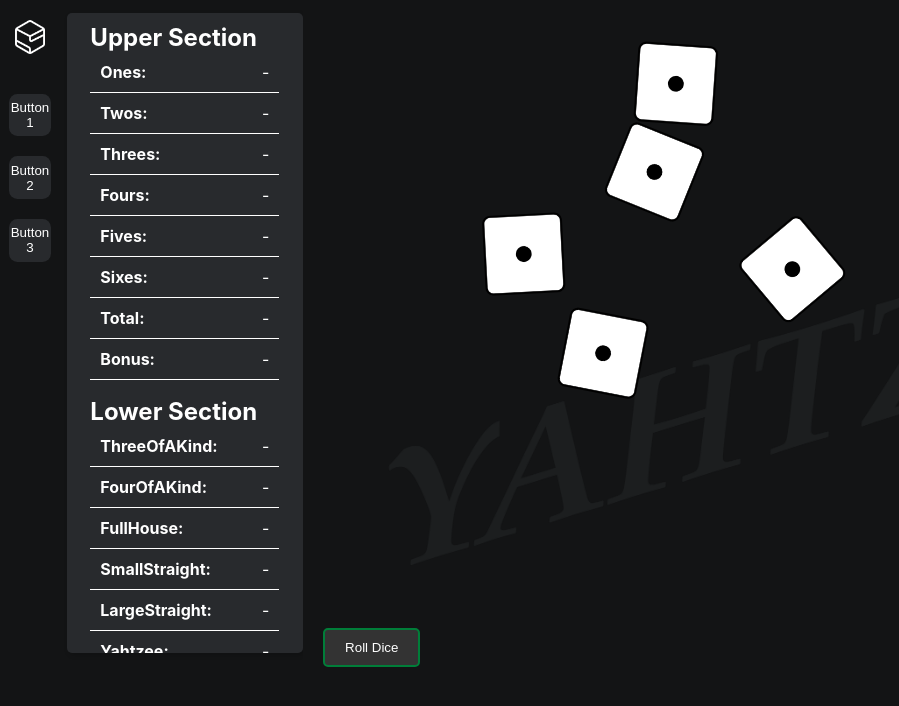
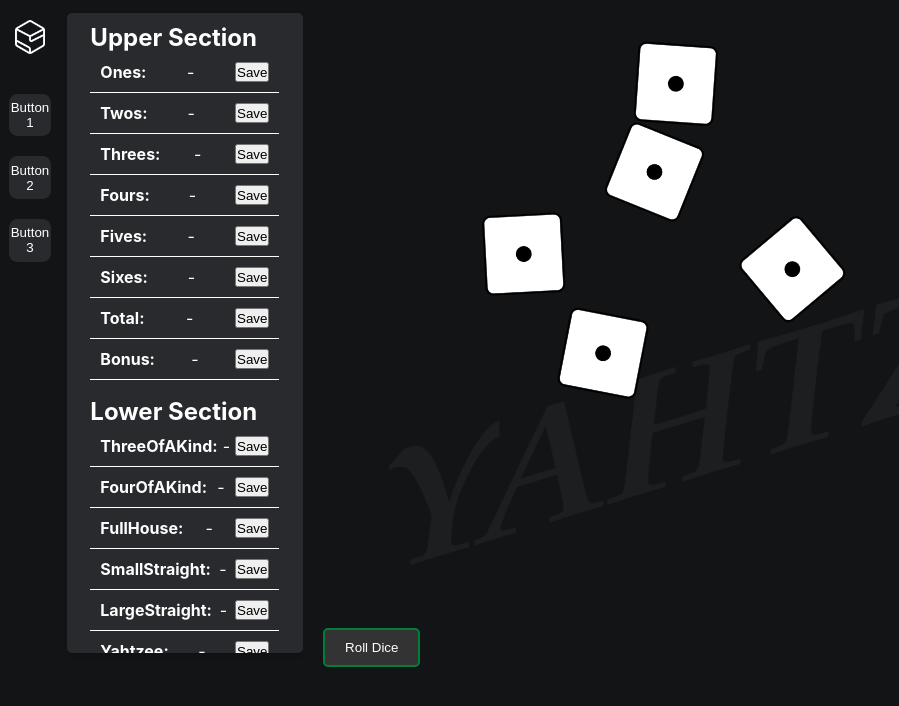
Before and after one commit to aidan-elliot/yatzy, a React (Create React App) app: page / in a window 1280 px wide. Shown: the top 706 px of the page, without its empty margins (0-899 px from the left). Built offline with nearby package versions, Linux system fonts and the light colour scheme.

Commit message:
syncing to switch devices

```diff
--- a/src/App.js
+++ b/src/App.js
@@ -1,4 +1,4 @@
-import React, { useState } from 'react';
+import React, { useState, useEffect } from 'react';
 import Scoreboard from './Scoreboard';
 import './App.css';
 import '@fontsource/inter';
@@ -6,13 +6,9 @@
 import Gameboard from './Gameboard';
 
 function App() {
-  // State to store the current values of the five dice
   const [dices, setDices] = useState([1, 1, 1, 1, 1]);
-
-  // State to track which dice are held
   const [held, setHeld] = useState([false, false, false, false, false]);
-
-  // State to store the scores of the upper and lower sections of the game
+  const [rolls, setRolls] = useState(0);
   const [scores, setScores] = useState({
     upper: {
       Ones: null,
@@ -22,7 +18,7 @@
       Fives: null,
       Sixes: null,
       Total: null,
-      Bonus: null
+      Bonus: null,
     },
     lower: {
       ThreeOfAKind: null,
@@ -35,96 +31,138 @@
       YahtzeeBonus: null,
       TotalLower: null,
       TotalUpper: null,
-      GrandTotal: null
-    }
+      GrandTotal: null,
+    },
   });
 
-  // Function to toggle the held status of a dice based on its index
+  // State to store available categories
+  const [availableCategories, setAvailableCategories] = useState([]);
+
+  useEffect(() => {
+    const availableCategories = calculateAvailableCategories(scores);
+    setAvailableCategories(availableCategories);
+  }, [scores]);
+
   const toggleHold = (idx) => {
+    if (rolls < 3) {
       const newHeld = [...held];
       newHeld[idx] = !newHeld[idx];
       setHeld(newHeld);
+    }
   };
 
-  // Function to roll the dice and update the scores based on the new dice values
   const rollDice = () => {
+    if (rolls < 3) {
       const newDices = dices.map((dice, idx) =>
         held[idx] ? dice : 1 + Math.floor(Math.random() * 6)
       );
       setDices(newDices);
-
-    const { upperScores, lowerScores } = calculateScores(newDices);
-    setScores(prevScores => ({
-      ...prevScores,
-      upper: {
-        ...prevScores.upper,
-        ...upperScores
-      },
-      lower: {
-        ...prevScores.lower,
-        ...lowerScores
+      setRolls(rolls + 1);
     }
-    }));
   };
 
-  // Function to calculate scores for the upper and lower sections based on dice values
-  const calculateScores = (dices) => {
-    const diceCounts = Array(6).fill(0);
-    dices.forEach(dice => {
-      diceCounts[dice - 1]++;
-    });
+  const handleCategorySelect = (category) => {
+    if (availableCategories.includes(category)) {
+      const newScores = { ...scores };
+      let categoryScore;
 
-    const sumDices = dices.reduce((acc, curr) => acc + curr, 0);
+      if (category === 'Ones' || category === 'Twos' || category === 'Threes' || category === 'Fours' || category === 'Fives' || category === 'Sixes') {
+        // Calculate upper section scores
+        categoryScore = calculateUpperSectionScore(category, dices);
+        newScores.upper[category] = categoryScore;
+        newScores.upper.Total = calculateUpperSectionTotal(newScores.upper);
+        newScores.upper.Bonus = calculateUpperSectionBonus(newScores.upper);
+      } else {
+        // Calculate lower section scores
+        categoryScore = calculateLowerSectionScore(category, dices);
+        newScores.lower[category] = categoryScore;
+        newScores.lower.TotalLower = calculateLowerSectionTotal(newScores.lower);
+        newScores.lower.TotalUpper = newScores.upper.Total || 0;
+        newScores.lower.GrandTotal = calculateGrandTotal(newScores.lower, newScores.upper);
+      }
 
-    // Helper functions to check for specific scoring conditions
-    const isSmallStraight = (diceCounts) => {
-      return (
-        (diceCounts[0] && diceCounts[1] && diceCounts[2] && diceCounts[3]) ||
-        (diceCounts[1] && diceCounts[2] && diceCounts[3] && diceCounts[4]) ||
-        (diceCounts[2] && diceCounts[3] && diceCounts[4] && diceCounts[5])
-      );
+      setScores(newScores);
+
+      // Reset rolls, dices, and held for the next turn
+      setRolls(0);
+      setDices([1, 1, 1, 1, 1]);
+      setHeld([false, false, false, false, false]);
+    }
   };
 
-    const isLargeStraight = (diceCounts) => {
-      return (
-        (diceCounts[0] && diceCounts[1] && diceCounts[2] && diceCounts[3] && diceCounts[4]) ||
-        (diceCounts[1] && diceCounts[2] && diceCounts[3] && diceCounts[4] && diceCounts[5])
-      );
+  // Calculate scores for upper section (Ones, Twos, Threes, Fours, Fives, Sixes)
+  const calculateUpperSectionScore = (category, dices) => {
+    const value = Number(category);
+    return dices.reduce((acc, dice) => (dice === value ? acc + value : acc), 0);
   };
 
-    // Calculating scores for the upper section
-    const upperScores = {
-      Ones: diceCounts[0] * 1,
-      Twos: diceCounts[1] * 2,
-      Threes: diceCounts[2] * 3,
-      Fours: diceCounts[3] * 4,
-      Fives: diceCounts[4] * 5,
-      Sixes: diceCounts[5] * 6,
+  // Calculate total score for upper section
+  const calculateUpperSectionTotal = (upperScores) => {
+    return Object.values(upperScores).reduce((acc, score) => (score || 0) + acc, 0);
   };
 
-    // Calculating scores for the lower section
-    const lowerScores = {
-      ThreeOfAKind: diceCounts.some(count => count >= 3) ? sumDices : 0,
-      FourOfAKind: diceCounts.some(count => count >= 4) ? sumDices : 0,
-      FullHouse: diceCounts.includes(2) && diceCounts.includes(3) ? 25 : 0,
-      SmallStraight: isSmallStraight(diceCounts) ? 30 : 0,
-      LargeStraight: isLargeStraight(diceCounts) ? 40 : 0,
+  // Calculate bonus for upper section
+  const calculateUpperSectionBonus = (upperScores) => {
+    const upperTotal = calculateUpperSectionTotal(upperScores);
+    return upperTotal >= 63 ? 35 : 0;
   };
 
-    return { upperScores, lowerScores };
+  // Implement your scoring logic for lower section categories here
+  const calculateLowerSectionScore = (category, dices) => {
+    // Example: Implement scoring logic for ThreeOfAKind, FourOfAKind, FullHouse, SmallStraight, LargeStraight, Yahtzee, and Chance
+    return 0;
   };
 
-  // Render method to display the application
+  // Calculate total score for lower section
+  const calculateLowerSectionTotal = (lowerScores) => {
+    return Object.values(lowerScores).reduce((acc, score) => (score || 0) + acc, 0);
+  };
+
+  // Calculate grand total score
+  const calculateGrandTotal = (lowerScores, upperScores) => {
+    const lowerTotal = calculateLowerSectionTotal(lowerScores);
+    const upperTotal = upperScores.Total || 0;
+    return lowerTotal + upperTotal + (upperScores.Bonus || 0);
+  };
+
+  // Define your function to calculate available categories here
+  const calculateAvailableCategories = (scores) => {
+    // Implement your logic to calculate available categories
+    // For example, check which categories have not been scored yet
+    const availableCategories = [];
+
+    // Check upper section
+    for (const category of Object.keys(scores.upper)) {
+      if (scores.upper[category] === null) {
+        availableCategories.push(category);
+      }
+    }
+
+    // Check lower section
+    for (const category of Object.keys(scores.lower)) {
+      if (scores.lower[category] === null) {
+        availableCategories.push(category);
+      }
+    }
+
+    return availableCategories;
+  };
+
   return (
     <div className="App">
       <Navbar />
       <div className="main-content">
-        <Scoreboard scores={scores} />
+        <Scoreboard
+          scores={scores}
+          availableCategories={availableCategories}
+          onSelectCategory={handleCategorySelect}
+        />
         <Gameboard
           dices={dices}
           held={held}
           onToggleHold={toggleHold}
           onRollDice={rollDice}
+          rolls={rolls}
         />
       </div>
     </div>
--- a/src/Scoreboard.js
+++ b/src/Scoreboard.js
@@ -1,40 +1,39 @@
 import React from 'react';
+import PropTypes from 'prop-types';
 
-// Defining Scoreboard functional component, receiving scores as props
-function Scoreboard({ scores }) {
-    // Render method for Scoreboard
+
+function Scoreboard({ scores, availableCategories, onSelectCategory }) {
+  const renderCategoryButtons = (section) => {
+    return Object.keys(scores[section]).map((category) => (
+      <div key={category} className="score-item">
+        <span className="score-label">{category}:</span>
+        <span className="score-value">{scores[section][category] !== null ? scores[section][category] : '-'}</span>
+        {availableCategories.includes(category) && (
+          <button onClick={() => onSelectCategory(category)}>Save</button>
+        )}
+      </div>
+    ));
+  };
+
   return (
-        // Main container for the scoreboard
     <div className="scoreboard">
-            {/* Section for displaying upper scores */}
       <div className="upper-section">
         <h2>Upper Section</h2>
-                {/* Mapping through each score in the upper section and displaying it */}
-                {Object.keys(scores.upper).map(key => (
-                    <div key={key} className="score-item">
-                        {/* Displaying the name of the score */}
-                        <span className="score-label">{key}:</span>
-                        {/* Displaying the value of the score, showing '-' if score is null */}
-                        <span className="score-value">{scores.upper[key] || '-'}</span>
+        {renderCategoryButtons('upper')}
       </div>
-                ))}
-            </div>
-            {/* Section for displaying lower scores */}
       <div className="lower-section">
         <h2>Lower Section</h2>
-                {/* Mapping through each score in the lower section and displaying it */}
-                {Object.keys(scores.lower).map(key => (
-                    <div key={key} className="score-item">
-                        {/* Displaying the name of the score */}
-                        <span className="score-label">{key}:</span>
-                        {/* Displaying the value of the score, showing '-' if score is null */}
-                        <span className="score-value">{scores.lower[key] || '-'}</span>
-                    </div>
-                ))}
+        {renderCategoryButtons('lower')}
       </div>
     </div>
   );
 }
+Scoreboard.propTypes = {
+    scores: PropTypes.shape({
+      upper: PropTypes.objectOf(PropTypes.number, PropTypes.null),
+      lower: PropTypes.objectOf(PropTypes.number, PropTypes.null),
+    }).isRequired,
+  };
 
-// Exporting Scoreboard component as the default export
+
 export default Scoreboard;
```
Lines whose indentation alone changed are shown as unchanged.
